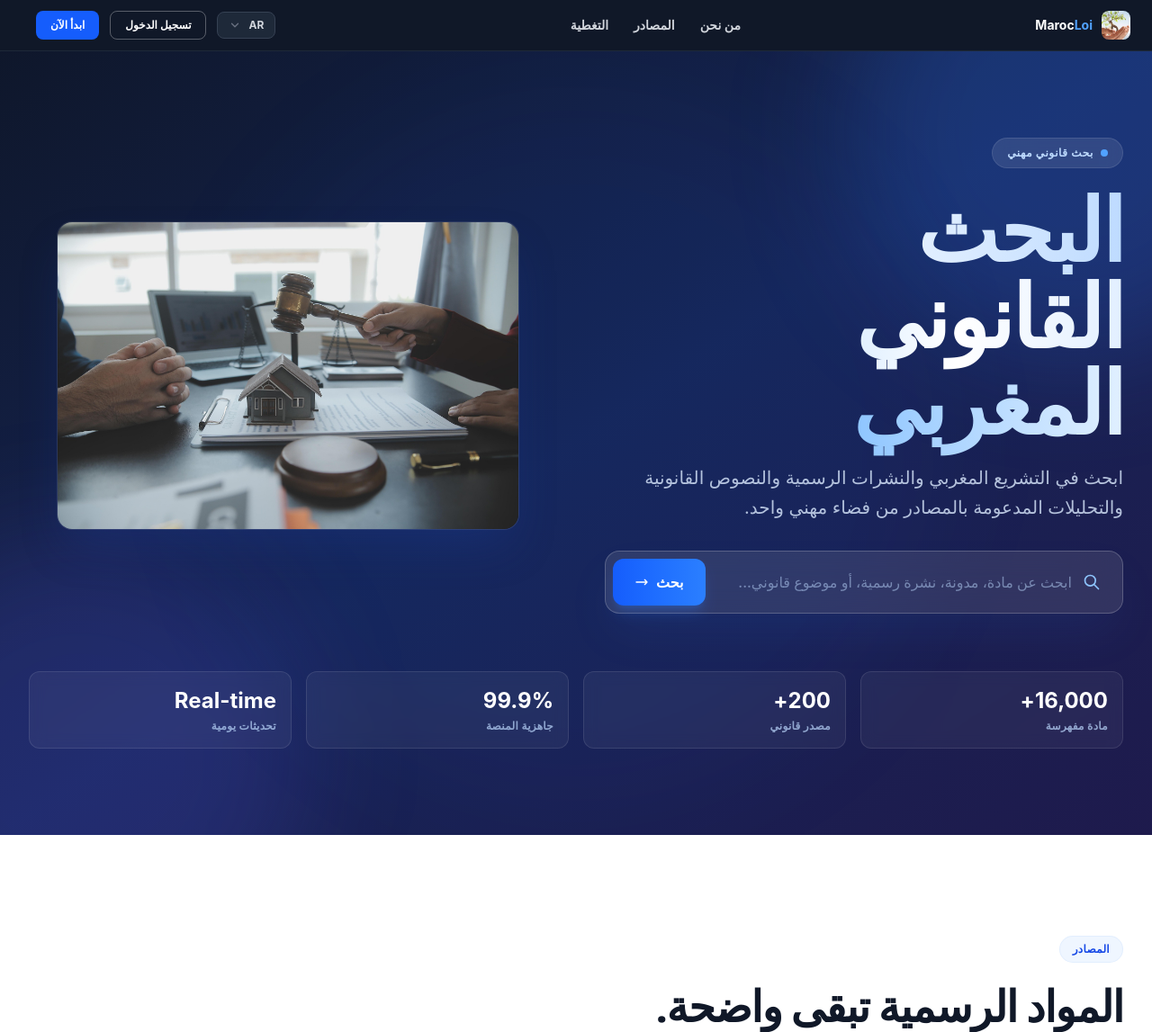
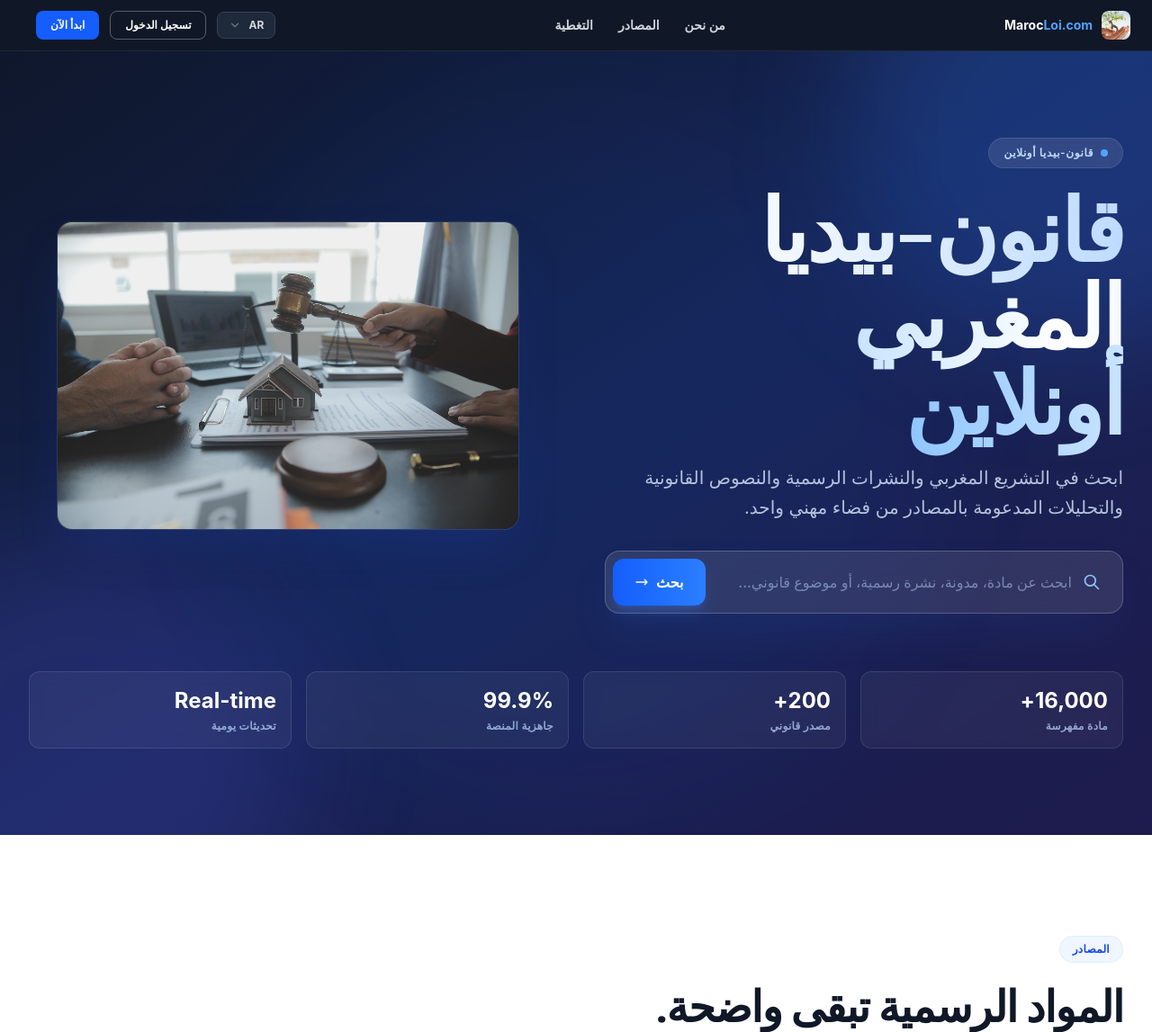
Before and after one commit to marokkobiz/morocco-law-search, a Laravel app: page / in a window 1280 px wide. Shown: the top 1147 px of the page at 90% size. Run offline with Laravel 12, Linux system fonts and the light colour scheme; style sheets or scripts are compiled from the project's sources; some web fonts are replaced.

Commit message:
feat: update branding and translations

```diff
--- a/lang/ar/landing.php
+++ b/lang/ar/landing.php
@@ -1,8 +1,8 @@
 <?php
 
 return [
-    'badge' => 'بحث قانوني مهني',
-    'title_html' => 'البحث<br>القانوني المغربي',
+    'badge' => 'قانون-بيديا أونلاين',
+    'title_html' => 'قانون-بيديا المغربي<br>أونلاين',
     'subtitle' => 'ابحث في التشريع المغربي والنشرات الرسمية والنصوص القانونية والتحليلات المدعومة بالمصادر من فضاء مهني واحد.',
     'placeholder' => 'ابحث عن مادة، مدونة، نشرة رسمية، أو موضوع قانوني...',
     'search' => 'بحث',
@@ -35,4 +35,10 @@ return [
     'cta_desc' => 'ادخل إلى آلاف الوثائق القانونية المغربية من فضاء مهني واحد.',
     'cta_create' => 'إنشاء حساب مجاني',
     'cta_learn' => 'معرفة المزيد',
+    'source_bulletin' => 'النشرة الرسمية',
+    'source_work_code' => 'مدونة الشغل',
+    'source_penal_code' => 'القانون الجنائي',
+    'source_family_code' => 'مدونة الأسرة',
+    'source_doc' => 'الوثائق القانونية',
+    'source_real_estate' => 'العقار',
 ];
--- a/lang/en/landing.php
+++ b/lang/en/landing.php
@@ -1,8 +1,8 @@
 <?php
 
 return [
-    'badge' => 'Professional Legal Research',
-    'title_html' => 'Moroccan Legal<br>Research',
+    'badge' => 'LOI-pedia Online',
+    'title_html' => 'Moroccan LOI-pedia<br>Online',
     'subtitle' => 'Search Moroccan legislation, official bulletins, legal texts, and source-backed analysis from one professional workspace.',
     'placeholder' => 'Search article, code, bulletin, or legal issue...',
     'search' => 'Search',
@@ -35,4 +35,10 @@ return [
     'cta_desc' => 'Access thousands of Moroccan legal documents from a single, professional workspace.',
     'cta_create' => 'Create Free Account',
     'cta_learn' => 'Learn More',
+    'source_bulletin' => 'Official Bulletin',
+    'source_work_code' => 'Labour Code',
+    'source_penal_code' => 'Penal Code',
+    'source_family_code' => 'Family Code',
+    'source_doc' => 'Legal Documents',
+    'source_real_estate' => 'Real Estate',
 ];
--- a/resources/views/layouts/app.blade.php
+++ b/resources/views/layouts/app.blade.php
@@ -68,7 +68,7 @@
             <a href="/" class="flex items-center gap-2.5 shrink-0 no-underline">
                 <img src="/icons/a.png" alt="MarocLoi" class="w-8 h-8 rounded-lg">
                 <span class="text-sm font-bold text-white hidden sm:inline">Maroc<span
-                        class="text-blue-400">Loi</span></span>
+                        class="text-blue-400">Loi.com</span></span>
             </a>
 
             <div class="hidden md:flex items-center gap-1 mx-auto">
@@ -173,7 +173,7 @@
             <div class="flex flex-col md:flex-row items-center justify-between gap-4">
                 <div class="flex items-center gap-3">
                     <img src="/icons/a.png" alt="MarocLoi" class="w-8 h-8 rounded-lg opacity-80">
-                    <span class="text-sm font-semibold text-gray-400">Maroc<span class="text-gray-300">Loi</span></span>
+                    <span class="text-sm font-semibold text-gray-400">Maroc<span class="text-gray-300">Loi.com</span></span>
                 </div>
                 <div>
                     <p class="text-sm text-gray-500 text-center">Copyright Marokko Biz of 31.01.12 SARL</p>
```
Also changed, not shown: lang/fr/landing.php (+8 -2 lines).
